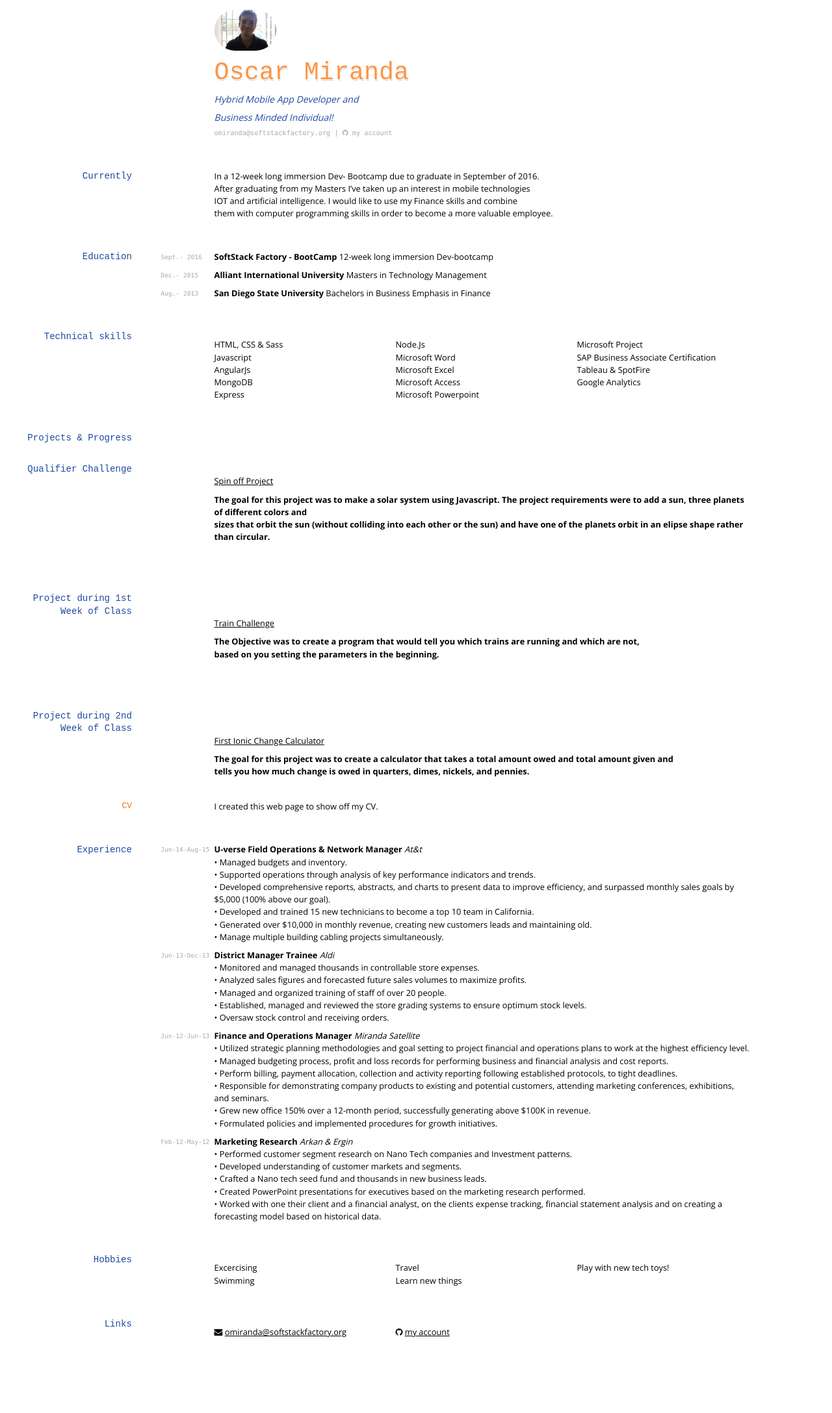
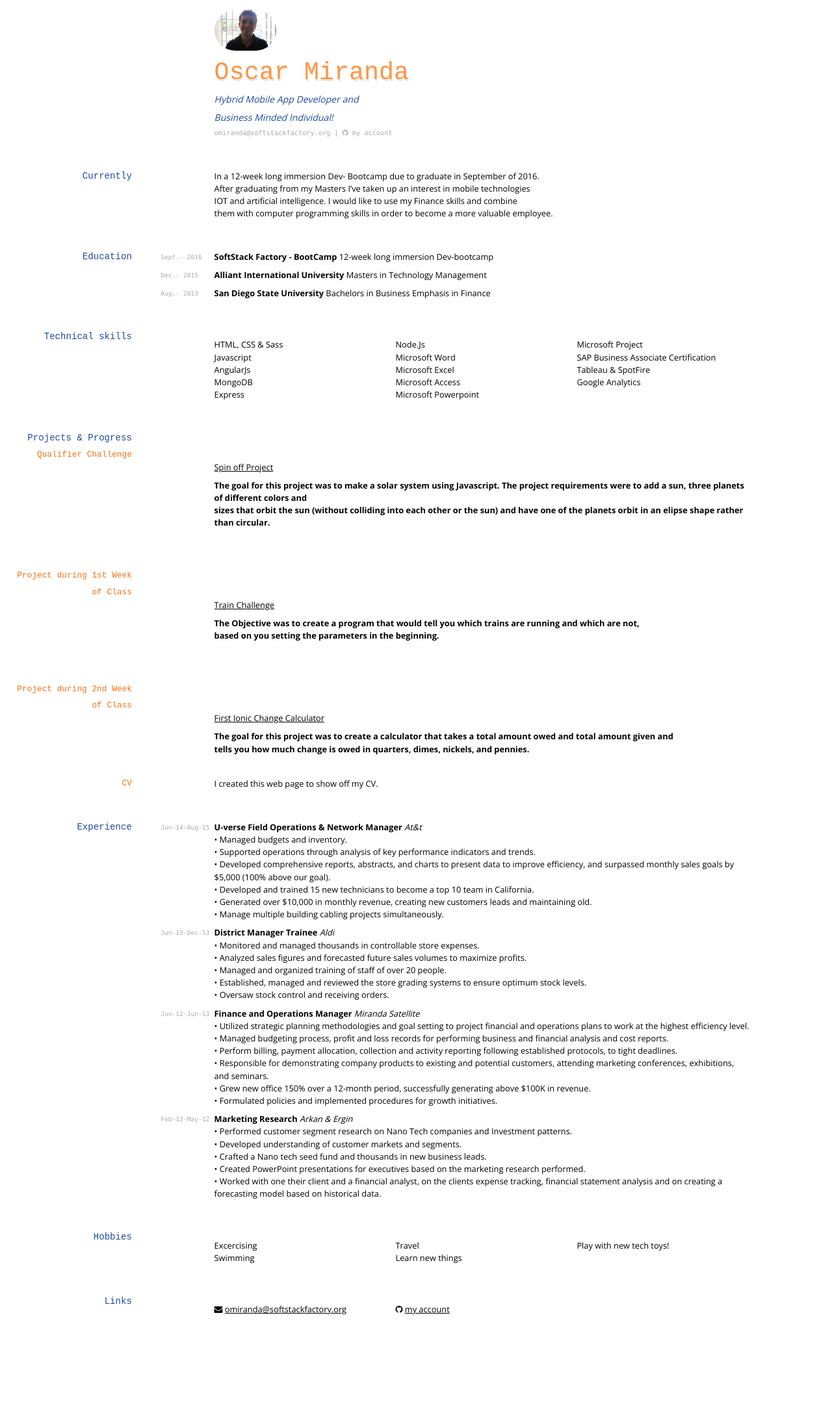
Before and after one commit to omirandassf/omirandassf.github.io, a Jekyll site: the page built from index.md, in a window 1280 px wide. Shown: the whole page at 65% size. Built offline with Jekyll 4.4.1, drawn with Linux system fonts in a browser that asks for light colours; nearby versions of some CDN libraries; after the commit the page ends 2141 px from its top, so only the background shows below that.

Commit message:
changing inf

```diff
--- a/index.md
+++ b/index.md
@@ -56,15 +56,15 @@ __San Diego State University__ Bachelors in Business Emphasis in Finance
 * Google Analytics
 
 ## Projects & Progress
-<h2>Qualifier Challenge</h2><br>
+<h3>Qualifier Challenge</h3><br>
 <a href="https://www.khanacademy.org/computer-programming/spin-off-of-orbiting-challenge-30-oscar/5506801775" target="_blank"> Spin off Project</a>
 <p><strong>The goal for this project was to make a solar system using Javascript. The project requirements were to add a sun, three planets of different colors and <br>
 sizes that orbit the sun (without colliding into each other or the sun) and have one of the planets orbit in an elipse shape rather than circular.</strong></p><br>
-<h2>Project during 1st Week of Class</h2><br>
+<h3>Project during 1st Week of Class</h3><br>
 <a href="http://codepen.io/ozkar521/pen/QEEdyL" target="_blank">Train Challenge</a>
 <p><strong>The Objective was to create a program that would tell you which trains are running and which are not, <br>
 based on you setting the parameters in the beginning.</strong></p><br>
-<h2>Project during 2nd Week of Class</h2><br>
+<h3>Project during 2nd Week of Class</h3><br>
 <a href="http://codepen.io/ozkar521/pen/QEEdyL" target="_blank">First Ionic Change Calculator</a>
 <p><strong>The goal for this project was to create a calculator that takes a total amount owed and total amount given and <br>
 tells you how much change is owed in quarters, dimes, nickels, and pennies.</strong></p>
```
